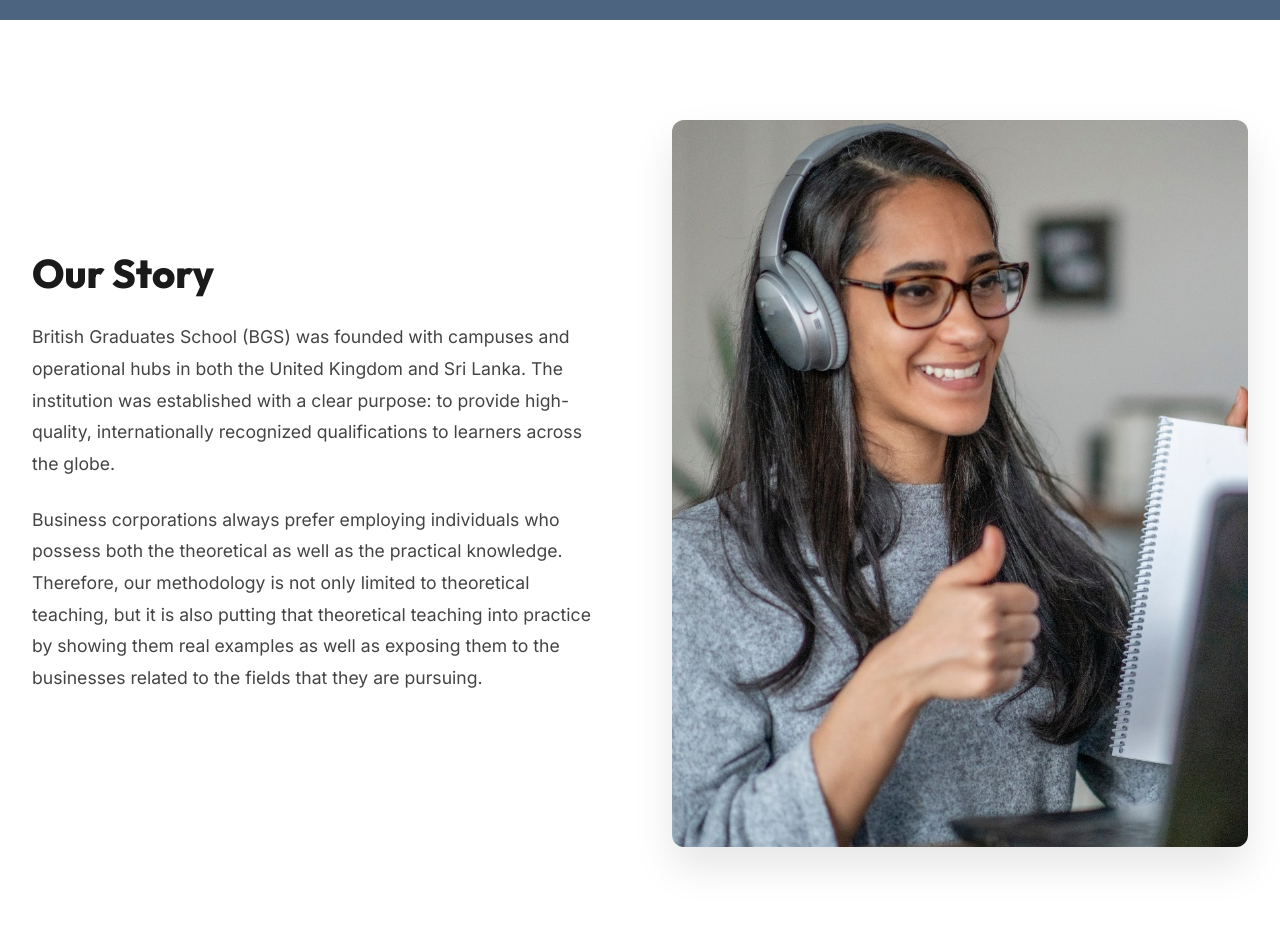
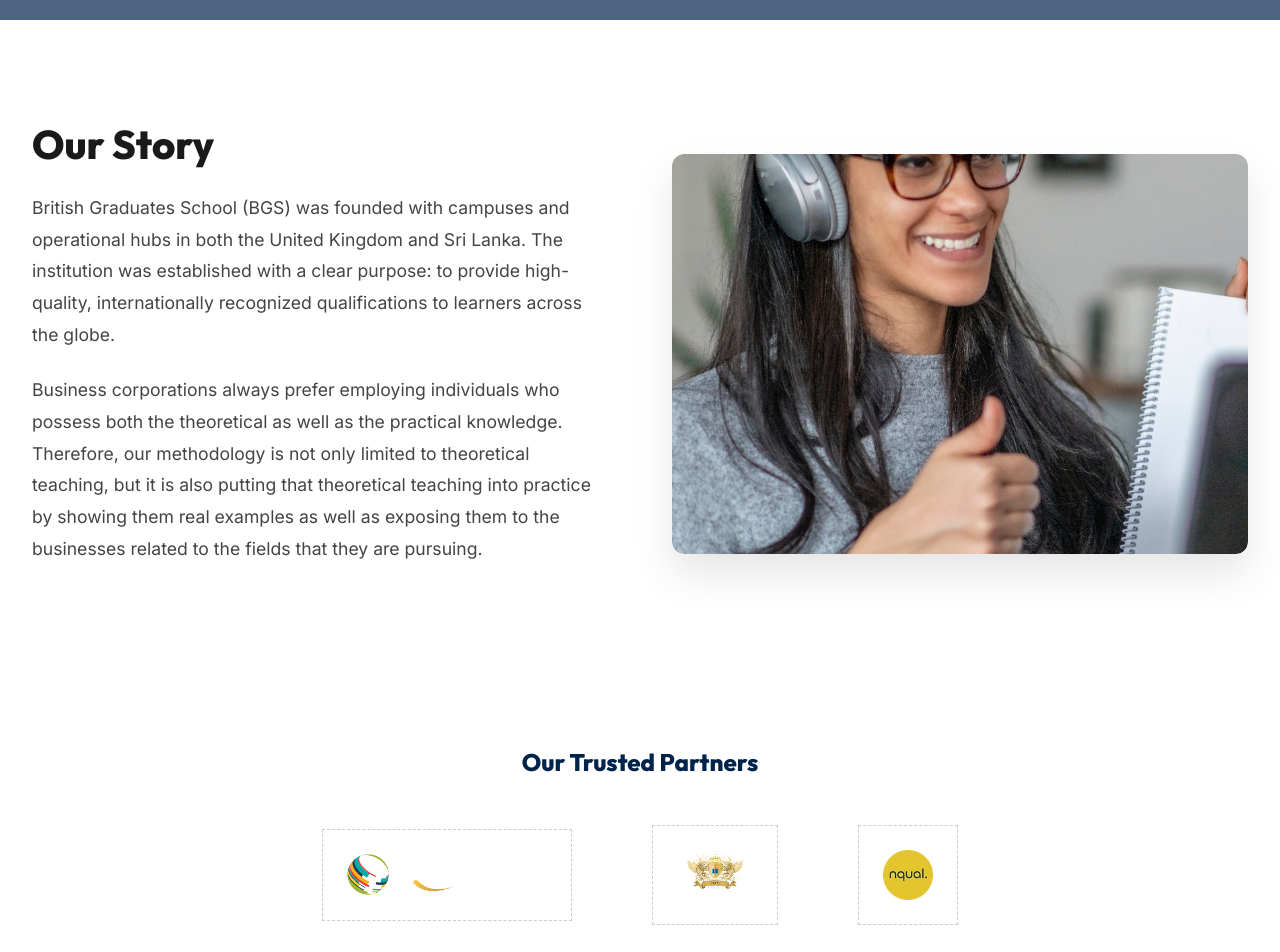
Before and after one commit to ajassalah/bgs, a Next.js app: page /about in a window 1280 px wide. Shown: the part 480-1432 px from the top of the page. Built offline with nearby package versions, Linux system fonts and the light colour scheme; grey boxes are pictures that could not be loaded.

Commit message:
Fix linting errors and optimize images

```diff
--- a/src/app/about/page.tsx
+++ b/src/app/about/page.tsx
@@ -2,7 +2,7 @@ import Navbar from "@/components/Navbar";
 import Footer from "@/components/Footer";
 import styles from "./About.module.css";
 import Image from "next/image";
-import AboutMission, { AboutMissionSection, AboutVisionSection, AboutGlobalOutlookSection } from "@/components/AboutMission";
+import { AboutMissionSection, AboutVisionSection, AboutGlobalOutlookSection } from "@/components/AboutMission";
 import AboutWhyChoose from "@/components/AboutWhyChoose";
 import AboutStats from "@/components/AboutStats";
 import AboutPartners from "@/components/AboutPartners";
@@ -50,7 +50,14 @@ export default function AboutPage() {
               </p>
             </div>
             <div className={styles.imageBox}>
-              <img src="/online-student-5d.jpg" alt="BGS Foundation" />
+               <div style={{ position: 'relative', width: '100%', height: '400px' }}>
+                <Image
+                  src="/online-student-5d.jpg"
+                  alt="BGS Foundation"
+                  fill
+                  style={{ objectFit: 'cover', borderRadius: '12px' }}
+                />
+              </div>
             </div>
           </div>
         </div>
@@ -83,7 +90,7 @@ export default function AboutPage() {
         <div className="container">
           <h2 className={styles.sectionTitle} style={{ color: 'white', textAlign: 'center' }}>Our Faculties</h2>
           <p style={{ textAlign: 'center', opacity: 0.8, maxWidth: '700px', margin: '0 auto', color: 'white', marginBottom: '3rem' }}>
-            We've designed our schools to equip you with the knowledge and skills needed for success in today's global landscape.
+            We&apos;ve designed our schools to equip you with the knowledge and skills needed for success in today&apos;s global landscape.
           </p>
           <div className={styles.facultyList}>
             <div className={styles.facultyItem}>School of Management</div>
--- a/src/app/life/page.tsx
+++ b/src/app/life/page.tsx
@@ -39,12 +39,12 @@ export default function LifeAtKensleyPage() {
             <h2 className="text-center mb-2">Student Testimonials</h2>
             <div style={{ display: 'grid', gridTemplateColumns: 'repeat(auto-fit, minmax(300px, 1fr))', gap: '2rem' }}>
               <div style={{ padding: '2rem', border: '1px solid #eee', borderRadius: '8px', background: '#fdfdfd' }}>
-                <p style={{ fontStyle: 'italic', marginBottom: '1.5rem' }}>"The PGD program in Data Science at Kensley was life-changing. The faculty is world-class and the support is amazing."</p>
+                <p style={{ fontStyle: 'italic', marginBottom: '1.5rem' }}>&quot;The PGD program in Data Science at Kensley was life-changing. The faculty is world-class and the support is amazing.&quot;</p>
                 <div style={{ fontWeight: '700' }}>Malith Perera</div>
                 <div style={{ fontSize: '0.8rem', color: 'var(--text-muted)' }}>Data Scientist at TechCorp</div>
               </div>
               <div style={{ padding: '2rem', border: '1px solid #eee', borderRadius: '8px', background: '#fdfdfd' }}>
-                <p style={{ fontStyle: 'italic', marginBottom: '1.5rem' }}>"Highly recommend Kensley for anyone looking to upskill in Management. Flexible learning and great networking opportunities."</p>
+                <p style={{ fontStyle: 'italic', marginBottom: '1.5rem' }}>&quot;Highly recommend Kensley for anyone looking to upskill in Management. Flexible learning and great networking opportunities.&quot;</p>
                 <div style={{ fontWeight: '700' }}>Sarah de Silva</div>
                 <div style={{ fontSize: '0.8rem', color: 'var(--text-muted)' }}>HR Manager</div>
               </div>
--- a/src/components/AboutFutureModel.module.css
+++ b/src/components/AboutFutureModel.module.css
@@ -35,10 +35,13 @@
   gap: 1rem;
 }
 
-.img {
+.imgWrapper {
+  position: relative;
   width: calc(50% - 0.5rem);
   height: 200px;
-  object-fit: cover;
+}
+
+.img {
   border-radius: 8px;
   box-shadow: 0 10px 20px rgba(0,0,0,0.05);
 }
@@ -48,7 +51,7 @@
     grid-template-columns: 1fr;
   }
 
-  .img {
+  .imgWrapper {
     height: 150px;
   }
 }
--- a/src/components/AboutFutureModel.tsx
+++ b/src/components/AboutFutureModel.tsx
@@ -1,4 +1,5 @@
 import styles from "./AboutFutureModel.module.css";
+import Image from "next/image";
 
 export default function AboutFutureModel() {
   return (
@@ -19,12 +20,20 @@ export default function AboutFutureModel() {
           </div>
           <div className={styles.imageGrid}>
              <div className={styles.imgRow}>
-                <img src="/student-2.jpg" alt="Student 1" className={styles.img} />
-                <img src="/online-student-2r.jpg" alt="Student 2" className={styles.img} />
+                <div className={styles.imgWrapper}>
+                  <Image src="/student-2.jpg" alt="Student 1" fill className={styles.img} style={{ objectFit: 'cover' }} />
+                </div>
+                <div className={styles.imgWrapper}>
+                  <Image src="/online-student-2r.jpg" alt="Student 2" fill className={styles.img} style={{ objectFit: 'cover' }} />
+                </div>
              </div>
              <div className={styles.imgRow}>
-                <img src="/about-thumb-2.png" alt="Student 3" className={styles.img} />
-                <img src="/online-student-5d.jpg" alt="Student 4" className={styles.img} />
+                <div className={styles.imgWrapper}>
+                  <Image src="/about-thumb-2.png" alt="Student 3" fill className={styles.img} style={{ objectFit: 'cover' }} />
+                </div>
+                <div className={styles.imgWrapper}>
+                  <Image src="/online-student-5d.jpg" alt="Student 4" fill className={styles.img} style={{ objectFit: 'cover' }} />
+                </div>
              </div>
           </div>
         </div>
--- a/src/components/AboutPartners.tsx
+++ b/src/components/AboutPartners.tsx
@@ -1,4 +1,5 @@
 import styles from "./AboutPartners.module.css";
+import Image from "next/image";
 
 export default function AboutPartners() {
   const partners = [
@@ -15,7 +16,7 @@ export default function AboutPartners() {
           {partners.map((partner, idx) => (
             <div key={idx} className={styles.item}>
               {partner.img ? (
-                <img src={partner.img} alt={partner.name} className={styles.logoImg} />
+                <Image src={partner.img} alt={partner.name} width={120} height={40} className={styles.logoImg} style={{ objectFit: 'contain' }} />
               ) : (
                 <div className={styles.placeholder}>{partner.name}</div>
               )}
--- a/src/components/Footer.tsx
+++ b/src/components/Footer.tsx
@@ -1,5 +1,6 @@
 import styles from "./Footer.module.css";
 import Link from "next/link";
+import Image from "next/image";
 
 export default function Footer() {
   return (
@@ -8,7 +9,7 @@ export default function Footer() {
         <div className={styles.top}>
           <div className={styles.brand}>
             <Link href="/" className={styles.logo}>
-              <img src="/bgs-logo-cropped.webp" alt="BGS Logo" style={{ height: '40px' }} />
+              <Image src="/bgs-logo-cropped.webp" alt="BGS Logo" width={120} height={40} style={{ height: '40px', width: 'auto' }} />
             </Link>
             <p className={styles.description}>
               BGS believe in Ensuring Inclusive, Equitable and Quality Education and the Promotion of Lifelong Learning Opportunities for all.
--- a/src/components/Navbar.tsx
+++ b/src/components/Navbar.tsx
@@ -2,6 +2,7 @@
 
 import { useState, useEffect } from "react";
 import Link from "next/link";
+import Image from "next/image";
 import styles from "./Navbar.module.css";
 
 export default function Navbar() {
@@ -47,7 +48,7 @@ export default function Navbar() {
       <nav className={styles.navbar}>
         <div className={styles.container}>
           <Link href="/" className={styles.logo}>
-            <img src="/bgs-logo-cropped.webp" alt="BGS Logo" style={{ height: '60px' }} />
+            <Image src="/bgs-logo-cropped.webp" alt="BGS Logo" width={180} height={60} style={{ height: '60px', width: 'auto' }} />
           </Link>
           <div className={styles.navLinks}>
             <Link href="/courses" className={styles.navLink}>Courses</Link>
--- a/src/components/Testimonials.tsx
+++ b/src/components/Testimonials.tsx
@@ -29,7 +29,7 @@ export default function Testimonials() {
         <div className={styles.grid}>
           {testimonials.map((t, idx) => (
             <div key={idx} className={styles.card}>
-              <div className={styles.quoteIcon}>"</div>
+              <div className={styles.quoteIcon}>&quot;</div>
               <p className={styles.text}>{t.text}</p>
               <div className={styles.author}>
                 <div className={styles.avatar}>{t.name.charAt(0)}</div>
--- a/src/components/TopUpCertification.tsx
+++ b/src/components/TopUpCertification.tsx
@@ -8,7 +8,7 @@ export default function TopUpCertification() {
         <div className={styles.grid}>
           <div className={styles.content}>
             <p className={styles.text} style={{ fontSize: '1.4rem', fontWeight: 600 }}>
-              BGS programmes open pathways to globally recognised Bachelor's and Master's top-up degrees, available both locally and internationally.
+              BGS programmes open pathways to globally recognised Bachelor&apos;s and Master&apos;s top-up degrees, available both locally and internationally.
             </p>
             <Link href="/courses" className={styles.btnRed}>Find Courses</Link>
           </div>
@@ -18,5 +18,6 @@ export default function TopUpCertification() {
         </div>
       </div>
     </section>
-  );
+
+   );
 }
```
